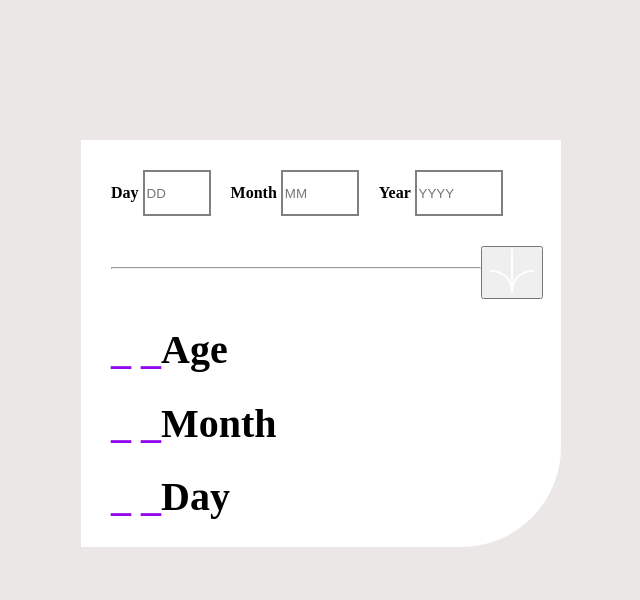
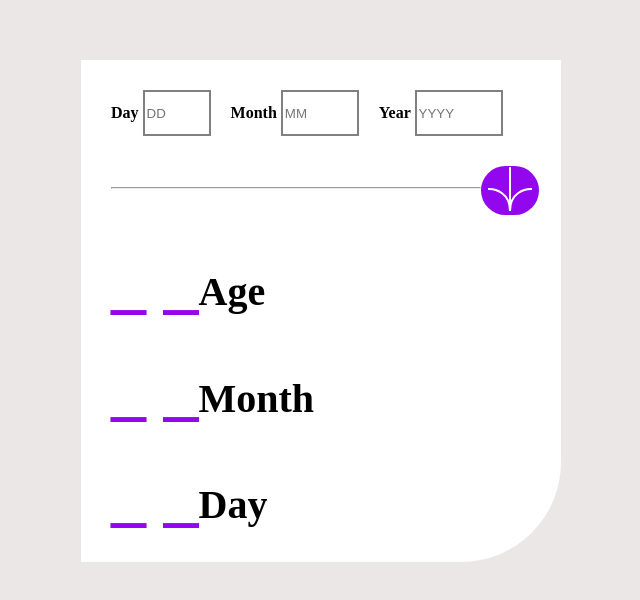
Before and after one commit to CollinsC1O/age-calculator-with-js, a plain HTML site: page index.html in a window 1280 px wide. Shown: the whole page, without its empty margins (319-959 px from the left). Drawn offline with Linux system fonts and the light colour scheme.

Commit message:
css-edit1

```diff
--- a/style.css
+++ b/style.css
@@ -16,7 +16,7 @@ body{
     /* justify-content: center; */
     /* align-items: center; */
     background-color: #fff;
-    margin-top: 140px;
+    margin-top: 60px;
     width: 450px;
     height: 100%;
     border-bottom-right-radius: 100px;
@@ -86,6 +86,10 @@ input{
     font-size: 20px;
 }
 
+.age-edit, .month-edit, .day-edit{
+    font-size: 70px;
+}
+
 span{
     color: rgb(146, 7, 238);
     align-content: baseline;
@@ -101,8 +105,9 @@ span{
     margin-top: 30px;
 }
 
-.icon {
+.icon button {
     background-color: rgb(146, 7, 238);
     width: fit-content;
-    border-radius: 100px;
+    border-radius: 40px;
+    border: none;
 }
```
